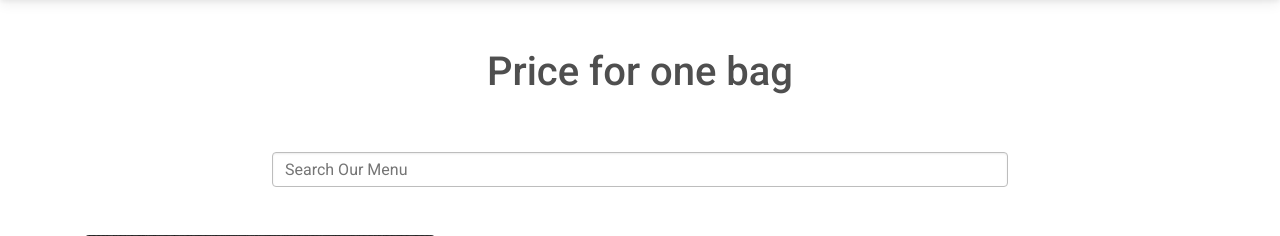
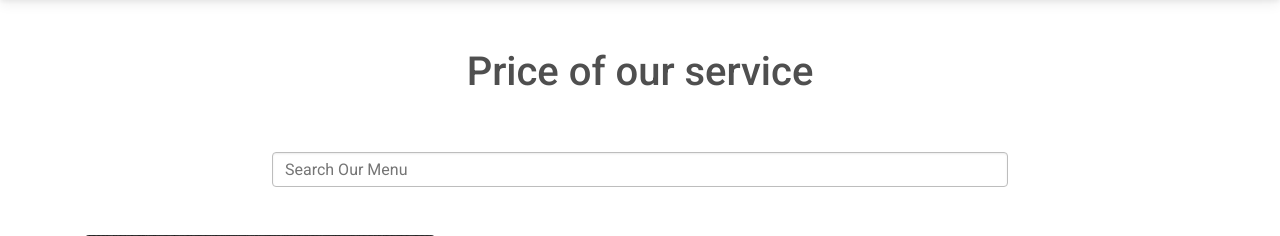
Before and after one commit to AlessioMigotti/Atrash, a Django app: page /menu/ in a window 1280 px wide. Shown: the part 59-295 px from the top of the page. Run offline with Django 3.2, Linux system fonts and the light colour scheme; data comes from the database, SQL or seed files in the repository; both versions use the stored data as it was after the commit; some libraries are stand-ins or nearby versions.

Commit message:
read me 3

```diff
--- a/client/templates/client/menu.html
+++ b/client/templates/client/menu.html
@@ -4,7 +4,7 @@
 <div class='container'>
     <div class='row justify-content-center mt-5'>
         <div class='col-md-6 col-sm-12 text-center'>
-            <h1>Price for one bag</h1>
+            <h1>Price of our service</h1>
         </div>
     </div>
 
```
Also changed, not shown: README.md, assets/img/Section 22.png (added), assets/img/Section 38.png (added), assets/img/Section 9.png (added), assets/img/color_pallete.png (added), db.sqlite3.
